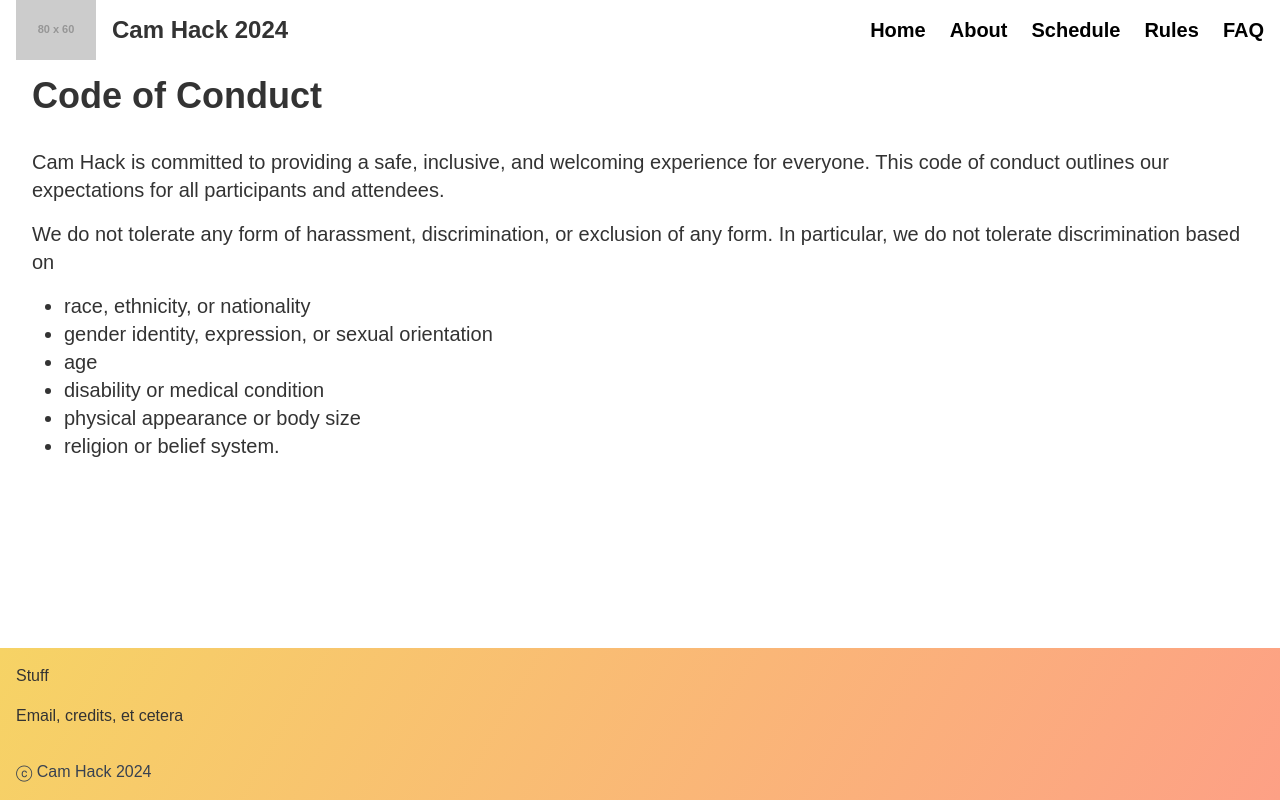
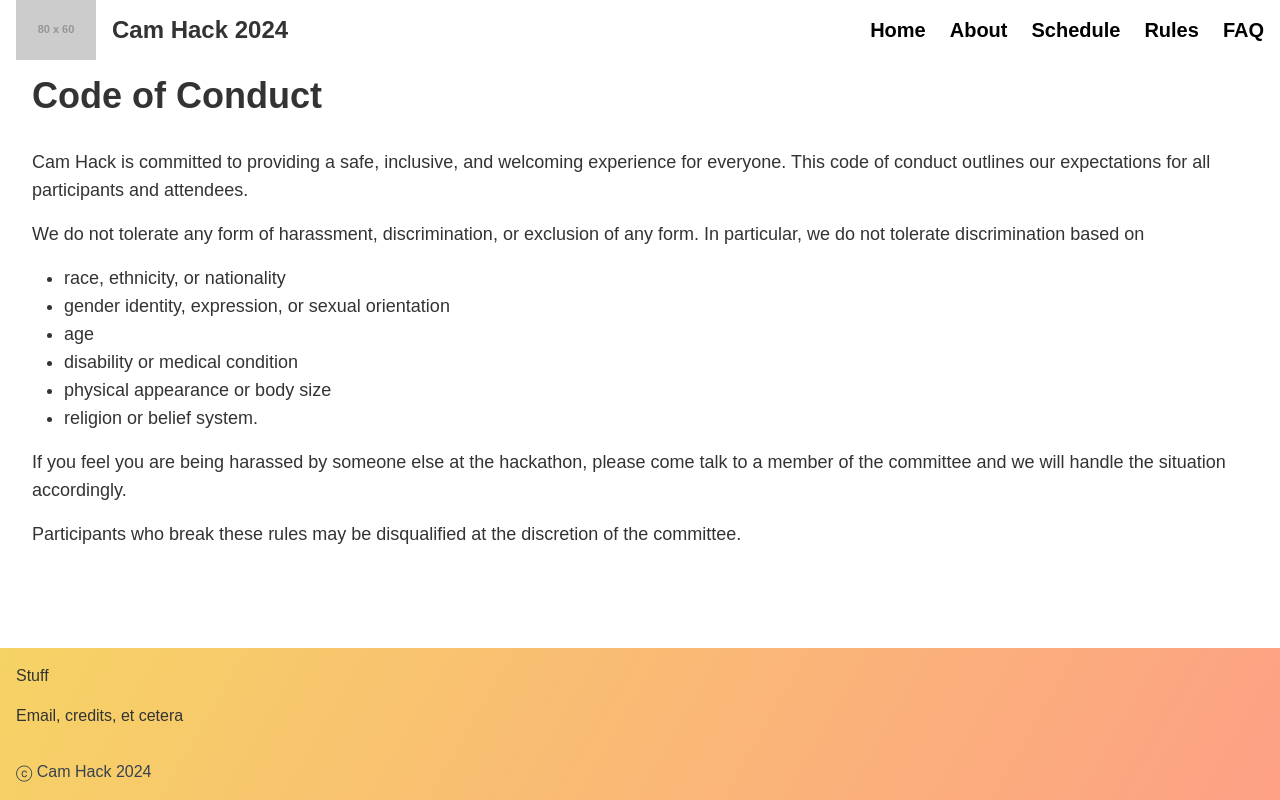
Before and after one commit to IntGrah/camhack, a SvelteKit app: page /code-of-conduct in a window 1280 px wide. Built offline with nearby package versions, Linux system fonts and the light colour scheme.

Commit message:
Code of conduct

```diff
--- a/src/routes/code-of-conduct/+page.svelte
+++ b/src/routes/code-of-conduct/+page.svelte
@@ -1,17 +1,21 @@
-<section class="px-8 py-4">
+<script>
+    import Organisers from "$lib/components/Organisers.svelte";
+</script>
+
+<section class="px-8 py-4 text-lg">
     <div class="max-w-7xl mx-auto">
         <h1 class="mb-8 text-4xl font-bold">Code of Conduct</h1>
-        <p class="mb-4 text-xl">
+        <p class="mb-4">
             Cam Hack is committed to providing a safe, inclusive, and welcoming
             experience for everyone. This code of conduct outlines our
             expectations for all participants and attendees.
         </p>
-        <p class="mb-4 text-xl">
+        <p class="mb-4">
             We do not tolerate any form of harassment, discrimination, or
             exclusion of any form. In particular, we do not tolerate
             discrimination based on
         </p>
-        <ul class="pl-8 text-xl list-disc">
+        <ul class="mb-4 pl-8 list-disc">
             <li>race, ethnicity, or nationality</li>
             <li>gender identity, expression, or sexual orientation</li>
             <li>age</li>
@@ -19,5 +23,14 @@
             <li>physical appearance or body size</li>
             <li>religion or belief system.</li>
         </ul>
+        <p class="mb-4">
+            If you feel you are being harassed by someone else at the hackathon,
+            please come talk to a member of the committee and we will handle the
+            situation accordingly.
+        </p>
+        <p class="mb-4">
+            Participants who break these rules may be disqualified at the
+            discretion of the committee.
+        </p>
     </div>
 </section>
```
